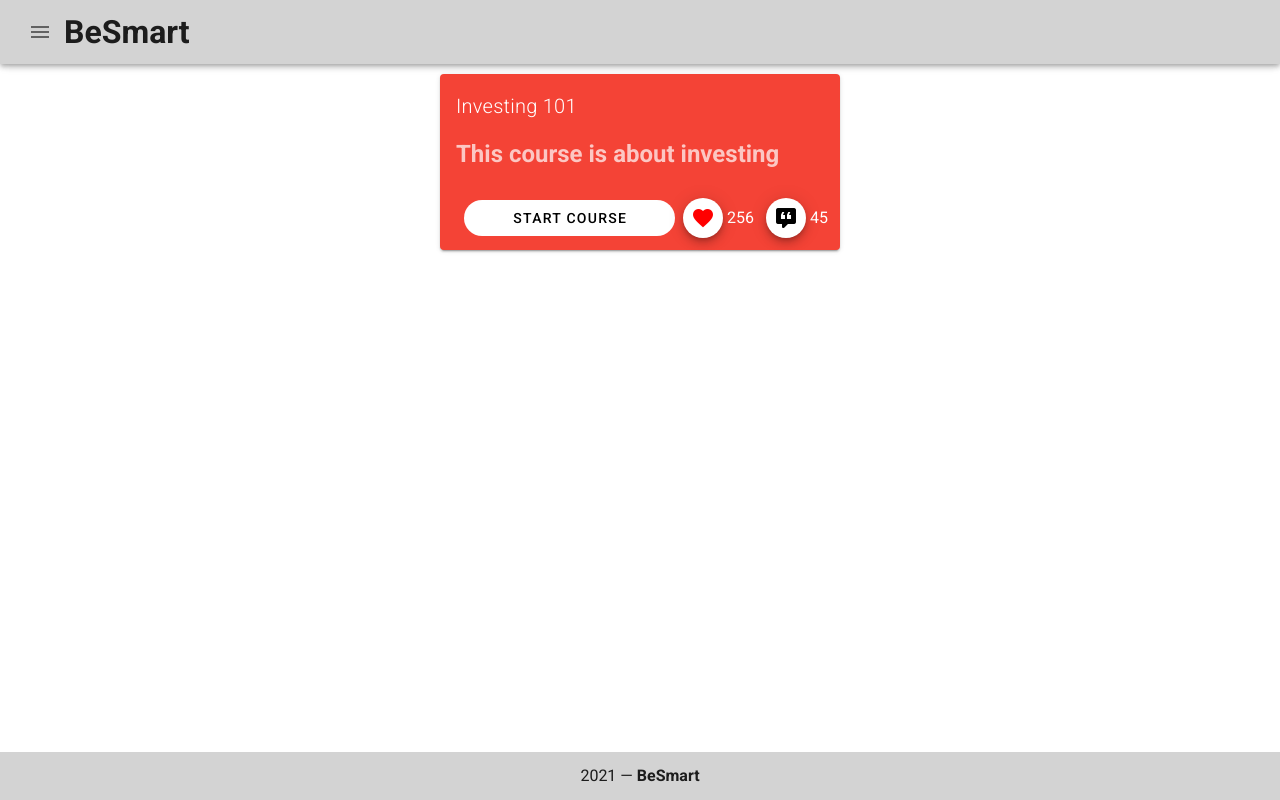
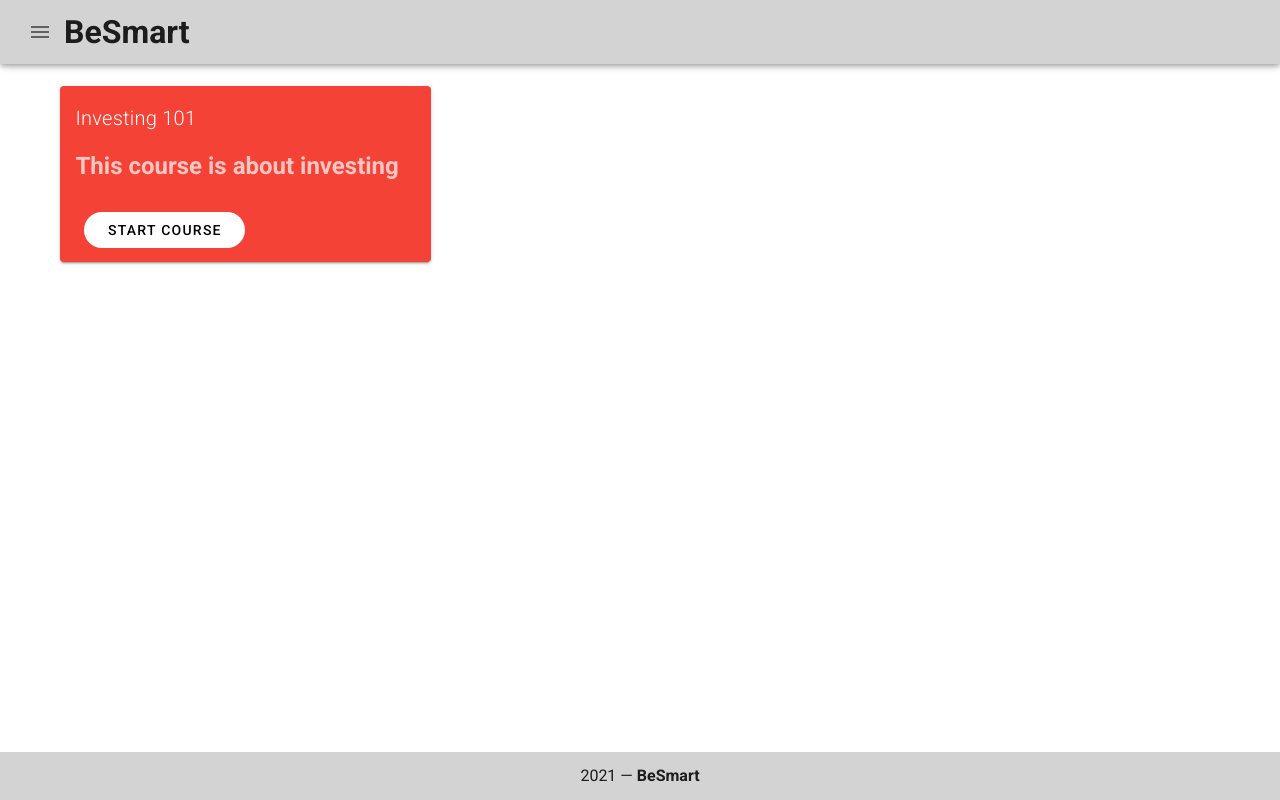
Before and after one commit to CollinPWindesheim/BeSmart, a JavaScript app in the folder besmart_ui/: page /#/investing in a window 1280 px wide. Built offline with nearby package versions, Linux system fonts and the light colour scheme.

Commit message:
implemented course lists

```diff
--- a/besmart_ui/src/components/CourseList.vue
+++ b/besmart_ui/src/components/CourseList.vue
@@ -1,14 +1,17 @@
 <template>
-  <div id="app">
-<!--    <h1>Category = {{ cat }}</h1>-->
-    <div v-for="item in Courses" :key="item.id">
+  <v-container>
+    <v-row>
+      <v-col
+        v-for="item in filterProductsByCategory"
+        :key="item.id"
+        cols="12"
+        md="4"
+      >
         <v-card
           class="mx-auto courseCard"
           :color="color"
           dark
           max-width="400"
-        v-if="item.category === cat"
-        :key="item.id"
         >
           <v-card-title>
             <span class="text-h6 font-weight-light">{{item.title}}</span>
@@ -24,35 +27,36 @@
                 outlined
                 rounded
                 text
-              style="width: 60%; background-color: white; color: black;"
+                style="width: 50%; background-color: white; color: black;"
               >
                 Start course
               </v-btn>
-            <v-row
-              align="center"
-              justify="end"
-            >
-              <v-btn fab small color="white">
-                <v-icon style="color: red">
-                  mdi-heart
-                </v-icon>
-              </v-btn>
-              <span class="mr-1"> </span>
-              <span class="subheading mr-2">256</span>
-              <span class="mr-1"> </span>
-              <v-btn fab small color="white">
-                <v-icon style="color: black">
-                  mdi-comment-quote
-                </v-icon>
-              </v-btn>
-              <span class="mr-1"> </span>
-              <span class="subheading">45</span>
-            </v-row>
+<!--              <v-row-->
+<!--                align="center"-->
+<!--                justify="end"-->
+<!--              >-->
+<!--                <v-btn fab small color="white">-->
+<!--                  <v-icon style="color: red">-->
+<!--                    mdi-heart-->
+<!--                  </v-icon>-->
+<!--                </v-btn>-->
+<!--                <span class="mr-1"> </span>-->
+<!--                <span class="subheading mr-2">256</span>-->
+<!--                <span class="mr-1"> </span>-->
+<!--                <v-btn fab small color="white">-->
+<!--                  <v-icon style="color: black">-->
+<!--                    mdi-comment-quote-->
+<!--                  </v-icon>-->
+<!--                </v-btn>-->
+<!--                <span class="mr-1"> </span>-->
+<!--                <span class="subheading">45</span>-->
+<!--              </v-row>-->
             </v-list-item>
           </v-card-actions>
         </v-card>
-    </div>
-  </div>
+      </v-col>
+    </v-row>
+  </v-container>
 </template>
 
 <script>
@@ -67,8 +71,14 @@ export default {
       Courses: [
         {id: 1, title: "What is money?", description: "This course is about money and the history of money", category: "money"},
         {id: 2, title: "Investing 101", description: "This course is about investing", category: "investing"},
-        {id: 3, title: "What is my money worth?", description: "This course is about money and what you can do with it", category: "money"}
+        {id: 3, title: "What is my money worth?", description: "This course is about money and what you can do with it", category: "money"},
+        {id: 4, title: "What is my money worth?", description: "This course is about money and what you can do with it", category: "money"}
       ],
+    }
+  },
+  computed: {
+    filterProductsByCategory: function(){
+      return this.Courses.filter(course => !course.category.indexOf(this.cat))
     }
   }
 };
```
Lines whose indentation alone changed are shown as unchanged.
